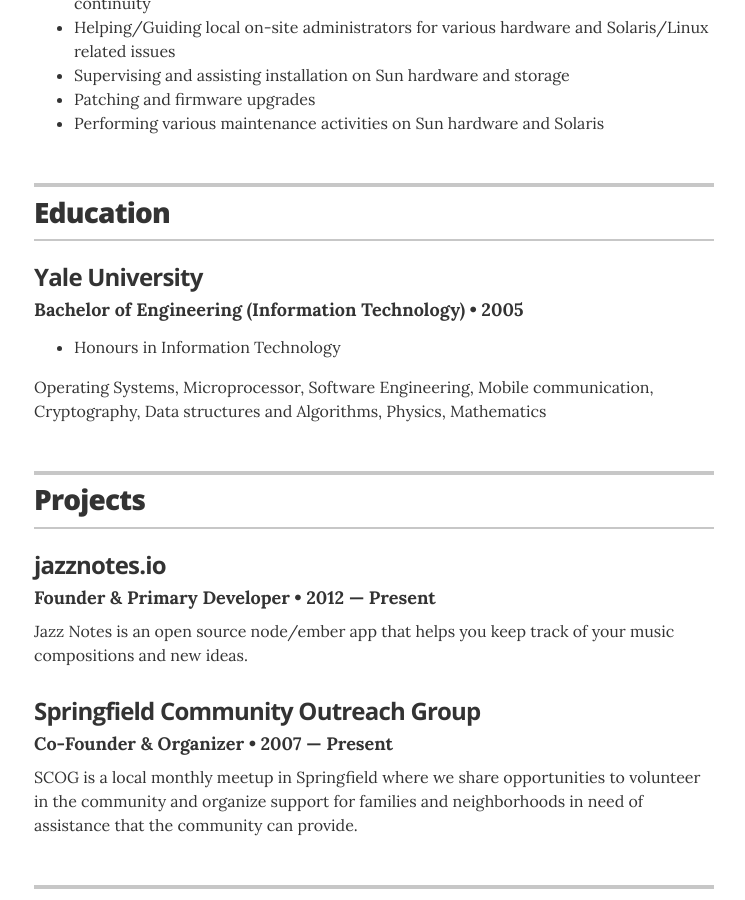
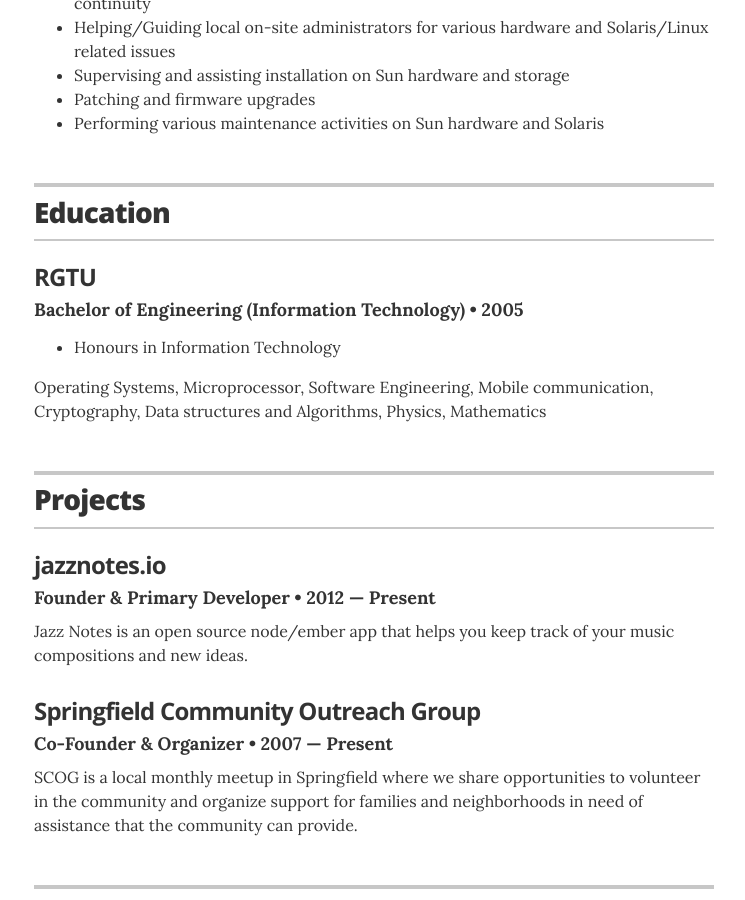
Before and after one commit to nitinkushwah/nitinkushwah.github.io, a Jekyll site: the page built from index.html, in a window 1280 px wide and 900 px high, scrolled down 1726 px. Shown: the whole window, without its empty margins (266-1011 px from the left). Built offline with Jekyll 4.4.1, drawn with Linux system fonts in a browser that asks for light colours.

Commit message:
Update education.yml

```diff
--- a/_data/education.yml
+++ b/_data/education.yml
@@ -1,6 +1,6 @@
 # Degree
 - degree: Bachelor of Engineering (Information Technology)
-  uni: Yale University
+  uni: RGTU
   year: 2005
   awards:
     - award: Honours in Information Technology
```
